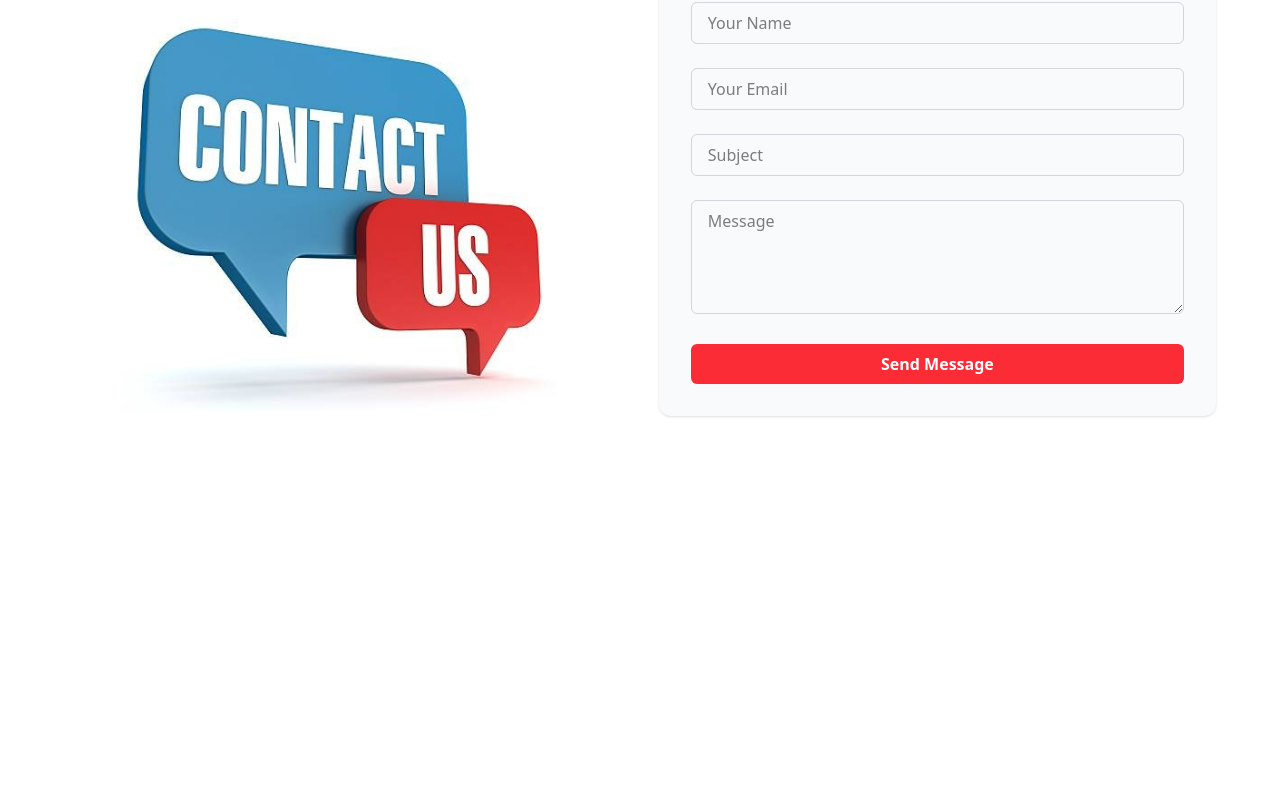
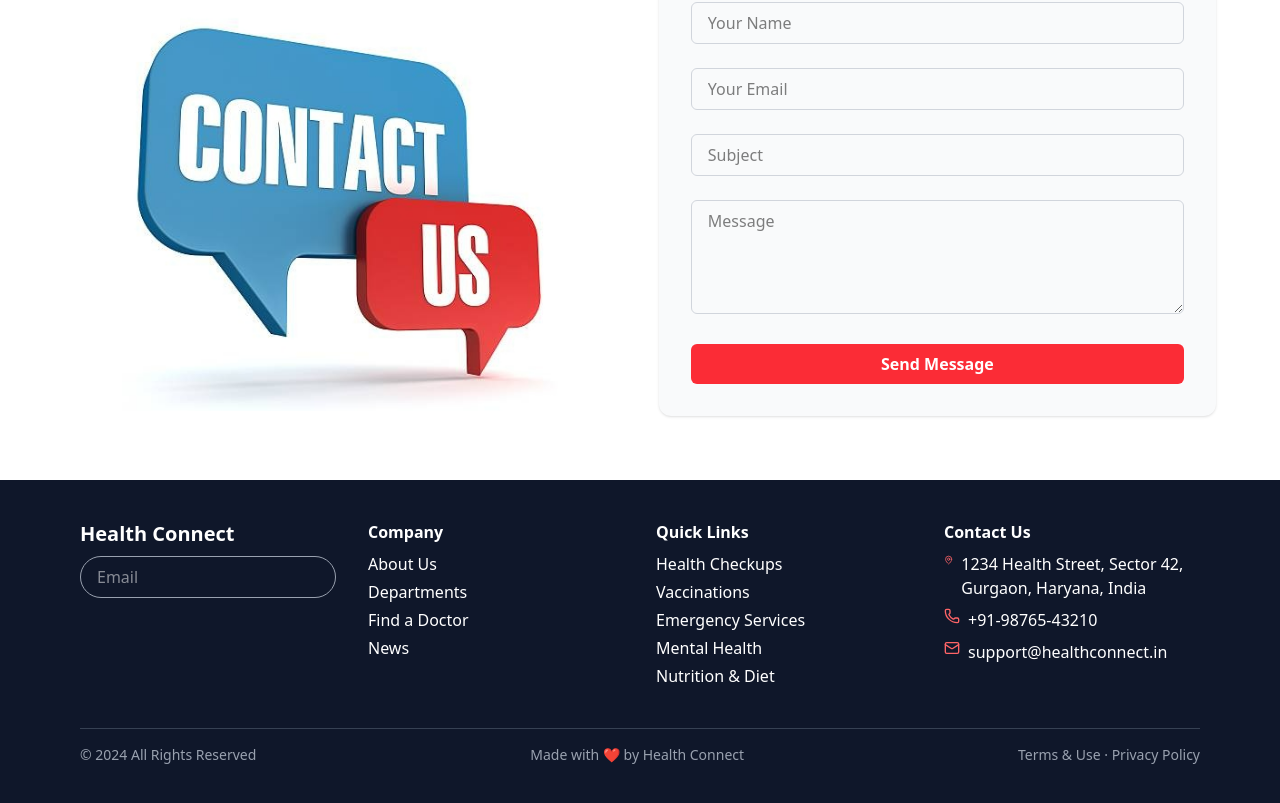
Before and after one commit to muktaa20/Health-Connect, a React (Vite) app: page / in a window 1280 px wide. Shown: the part 3110-3913 px from the top of the page. Before the commit the page ends 3590 px from the top, so only its background shows below. Built offline with nearby package versions, Linux system fonts and the light colour scheme; no server answers.

Commit message:
added footer

```diff
--- a/src/App.jsx
+++ b/src/App.jsx
@@ -1,10 +1,12 @@
 import React from "react";
 import Navbar from "./Components/Common/Navbar";
+import Footer from "./Components/Common/Footer";
 import "./index.css";
 import Offer from "./Components/HomePage/Offer";
 import Home from "./Components/HomePage/Home";
 import Doctors from "./Components/HomePage/Doctors";
 import Contact from "./Components/HomePage/Contact";
+
 
 function App() {
   return (
@@ -15,6 +17,7 @@ function App() {
         <Offer />
         <Doctors />
         <Contact />
+        <Footer />
       </div>
 
   );
--- a/src/Components/Common/Footer.jsx
+++ b/src/Components/Common/Footer.jsx
@@ -0,0 +1,86 @@
+// src/Components/Common/Footer.jsx
+import React from "react";
+import { footerData } from "./FooterData";
+import { MapPin, Phone, Mail } from "lucide-react";
+
+const iconMap = {
+  MapPin: <MapPin className="w-4 h-4 mr-2 text-red-400" />,
+  Phone: <Phone className="w-4 h-4 mr-2 text-red-400" />,
+  Mail: <Mail className="w-4 h-4 mr-2 text-red-400" />,
+};
+
+const Footer = () => {
+  return (
+    <footer className="bg-[#0f172a] text-white py-10 px-5 md:px-20">
+      <div className="grid grid-cols-1 md:grid-cols-4 gap-8">
+        {/* Branding & Subscribe */}
+        <div>
+          <h2 className="text-xl font-bold mb-2">Health Connect</h2>
+          <div className="flex border border-gray-400 rounded-full overflow-hidden max-w-xs">
+            <input
+              type="email"
+              placeholder="Email"
+              className="px-4 py-2 bg-transparent outline-none flex-1"
+            />
+            <button className="bg-red-500 px-4 text-white">SUBSCRIBE</button>
+          </div>
+          <div className="flex gap-4 mt-4">
+            <i className="fab fa-facebook-f"></i>
+            <i className="fab fa-twitter"></i>
+            <i className="fab fa-instagram"></i>
+          </div>
+        </div>
+
+        {/* Company */}
+        <div>
+          <h3 className="font-semibold mb-2">Company</h3>
+          <ul className="space-y-1">
+            {footerData.company.map((item) => (
+              <li key={item} className="hover:underline cursor-pointer">
+                {item}
+              </li>
+            ))}
+          </ul>
+        </div>
+
+        {/* Quick Links */}
+        <div>
+          <h3 className="font-semibold mb-2">Quick Links</h3>
+          <ul className="space-y-1">
+            {footerData.quickLinks.map((item) => (
+              <li key={item} className="hover:underline cursor-pointer">
+                {item}
+              </li>
+            ))}
+          </ul>
+        </div>
+
+        {/* Contact Us */}
+        <div>
+          <h3 className="font-semibold mb-2">Contact Us</h3>
+          <ul className="space-y-2">
+            {footerData.contact.map(({ icon, text }, index) => (
+              <li key={index} className="flex items-start">
+                {iconMap[icon]}
+                <span>{text}</span>
+              </li>
+            ))}
+          </ul>
+        </div>
+      </div>
+
+      <div className="mt-10 flex flex-col md:flex-row justify-between text-sm text-gray-400 border-t border-gray-700 pt-4">
+        <p>© 2024 All Rights Reserved</p>
+        <p>
+          Made with <span className="text-red-400">❤️</span> by Health Connect
+        </p>
+        <p>
+          <a href="#" className="hover:underline">Terms & Use</a> ·{" "}
+          <a href="#" className="hover:underline">Privacy Policy</a>
+        </p>
+      </div>
+    </footer>
+  );
+};
+
+export default Footer;
--- /dev/null
+++ b/src/Components/Common/FooterData.js
@@ -0,0 +1,25 @@
+// src/Components/Common/FooterData.js
+export const footerData = {
+  company: ["About Us", "Departments", "Find a Doctor", "News"],
+  quickLinks: [
+    "Health Checkups",
+    "Vaccinations",
+    "Emergency Services",
+    "Mental Health",
+    "Nutrition & Diet",
+  ],
+  contact: [
+    {
+      icon: "MapPin",
+      text: "1234 Health Street, Sector 42, Gurgaon, Haryana, India",
+    },
+    {
+      icon: "Phone",
+      text: "+91-98765-43210",
+    },
+    {
+      icon: "Mail",
+      text: "support@healthconnect.in",
+    },
+  ],
+};
```
